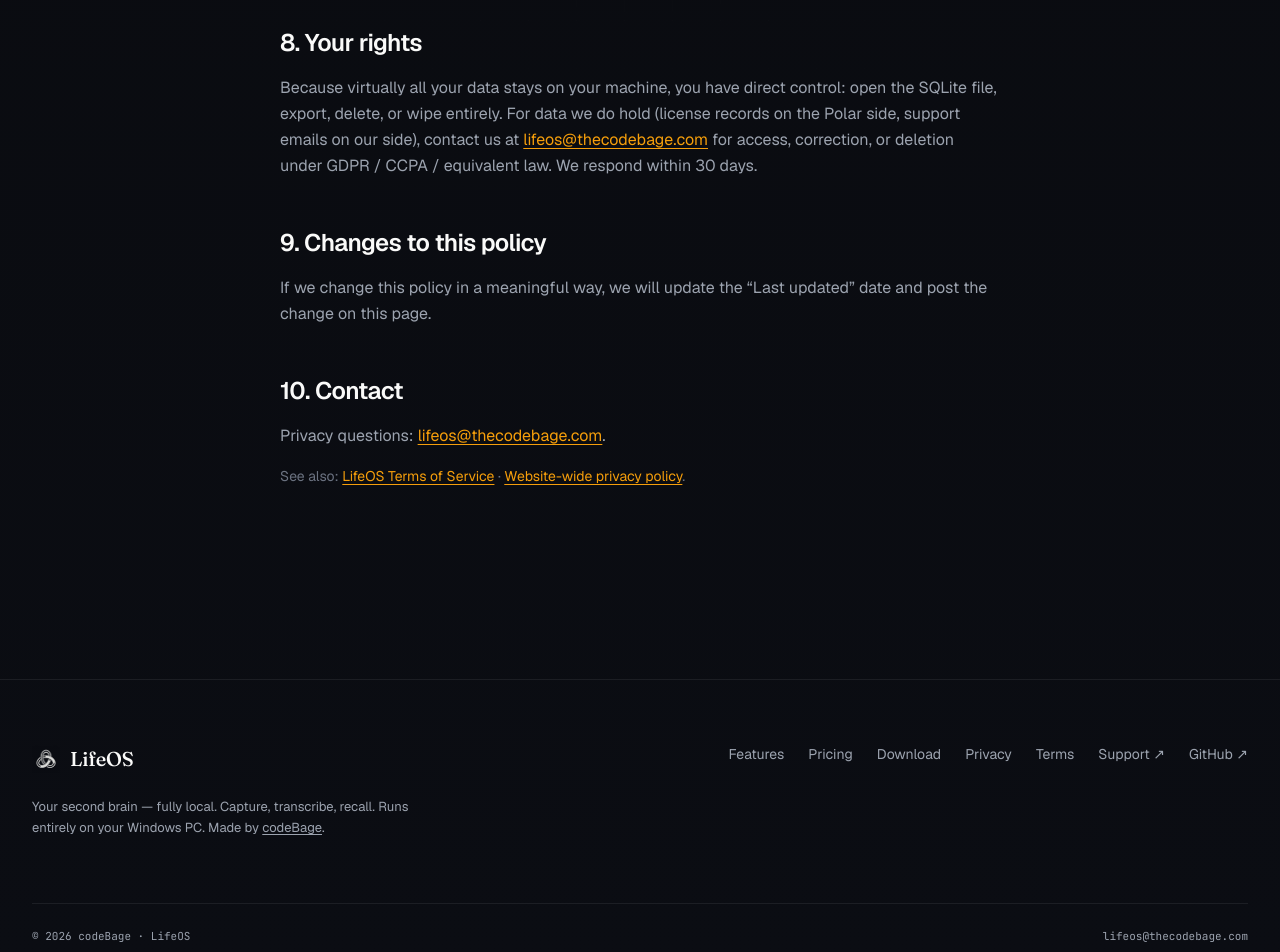
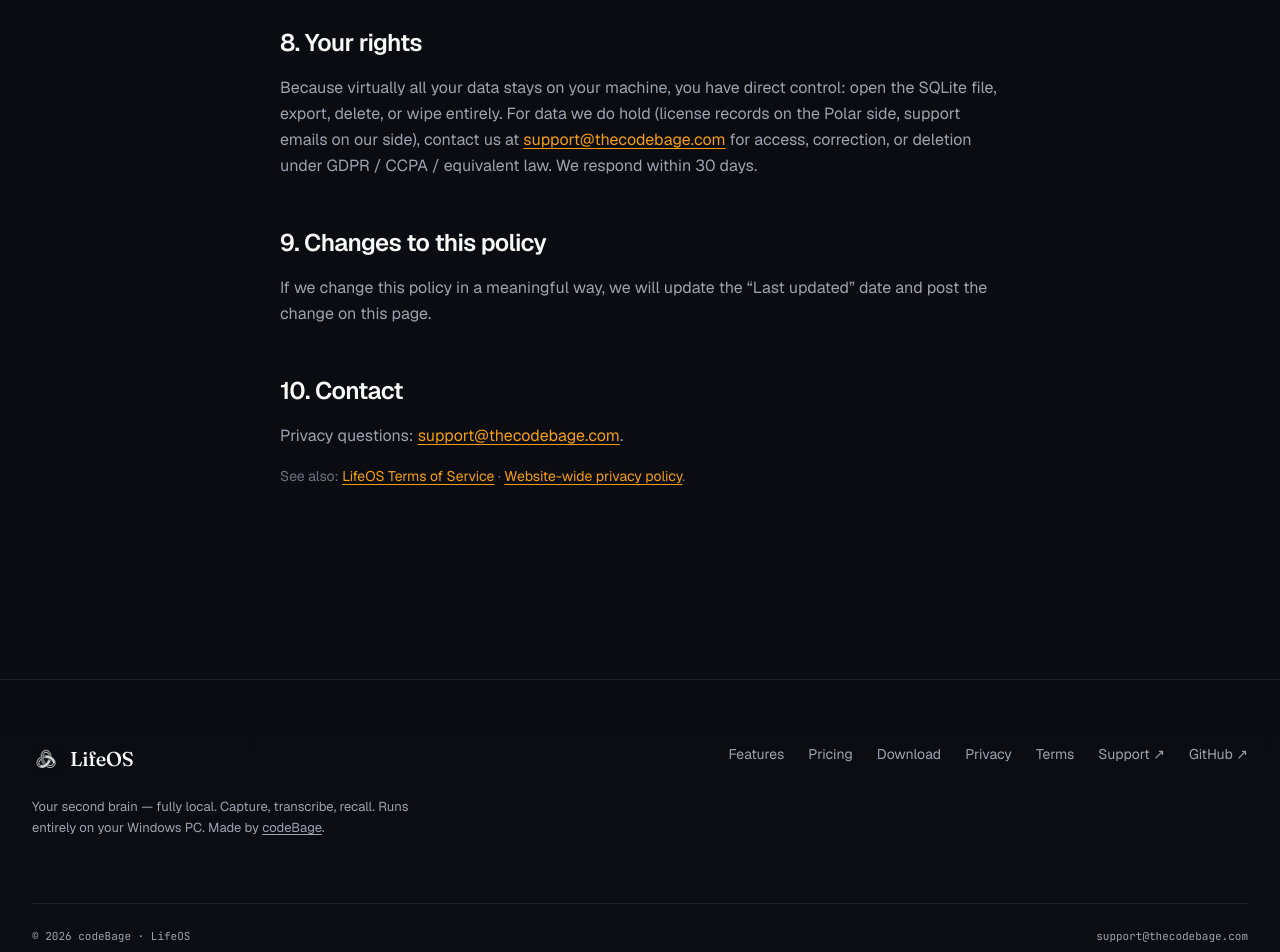
Before and after one commit to malookshah4/thecodebage.com, a Next.js app: page /lifeos/privacy in a window 1280 px wide. Shown: the part 2140-3092 px from the top of the page. Built offline with nearby package versions, Linux system fonts and the light colour scheme.

Commit message:
chore(lifeos): consolidate contact email on support@thecodebage.com

```diff
--- a/app/lifeos/privacy/page.tsx
+++ b/app/lifeos/privacy/page.tsx
@@ -102,7 +102,7 @@
         <h2>5. Email contact</h2>
         <p>
           When you email{" "}
-          <a href="mailto:lifeos@thecodebage.com">lifeos@thecodebage.com</a> or{" "}
+          <a href="mailto:support@thecodebage.com">support@thecodebage.com</a> or{" "}
           <a href="mailto:support@thecodebage.com">support@thecodebage.com</a>,
           your message is forwarded by Cloudflare Email Routing to an inbox we
           monitor. We use the contents only to respond and to improve the
@@ -129,7 +129,7 @@
           control: open the SQLite file, export, delete, or wipe entirely. For data
           we do hold (license records on the Polar side, support emails on our
           side), contact us at{" "}
-          <a href="mailto:lifeos@thecodebage.com">lifeos@thecodebage.com</a> for
+          <a href="mailto:support@thecodebage.com">support@thecodebage.com</a> for
           access, correction, or deletion under GDPR / CCPA / equivalent law. We
           respond within 30 days.
         </p>
@@ -143,7 +143,7 @@
         <h2>10. Contact</h2>
         <p>
           Privacy questions:{" "}
-          <a href="mailto:lifeos@thecodebage.com">lifeos@thecodebage.com</a>.
+          <a href="mailto:support@thecodebage.com">support@thecodebage.com</a>.
         </p>
 
         <p className="mt-12 text-sm text-zinc-500">
--- a/app/lifeos/terms/page.tsx
+++ b/app/lifeos/terms/page.tsx
@@ -76,7 +76,7 @@
         <p>
           You may request a full refund within <strong>14 days</strong> of
           purchase, for any reason, by emailing{" "}
-          <a href="mailto:lifeos@thecodebage.com">lifeos@thecodebage.com</a> with
+          <a href="mailto:support@thecodebage.com">support@thecodebage.com</a> with
           your Polar order ID. Upon refund, your license key is revoked and Pro
           features lock on next re-check; your local captured data is not
           touched.
@@ -165,7 +165,7 @@
         <h2>14. Contact</h2>
         <p>
           Questions about these Terms?{" "}
-          <a href="mailto:lifeos@thecodebage.com">lifeos@thecodebage.com</a>.
+          <a href="mailto:support@thecodebage.com">support@thecodebage.com</a>.
         </p>
 
         <p className="mt-12 text-sm text-zinc-500">
--- a/app/lifeos/thanks/page.tsx
+++ b/app/lifeos/thanks/page.tsx
@@ -76,10 +76,10 @@
             No email after 10 minutes, or activation throws an error? Forward your Polar
             receipt to{" "}
             <a
-              href="mailto:lifeos@thecodebage.com"
+              href="mailto:support@thecodebage.com"
               className="text-primary underline underline-offset-2"
             >
-              lifeos@thecodebage.com
+              support@thecodebage.com
             </a>
             {" "}and I&rsquo;ll sort it out same day.
           </p>
--- a/components/lifeos-footer.tsx
+++ b/components/lifeos-footer.tsx
@@ -85,7 +85,7 @@
           }}
         >
           <span>© {new Date().getFullYear()} codeBage · LifeOS</span>
-          <span>lifeos@thecodebage.com</span>
+          <span>support@thecodebage.com</span>
         </div>
       </div>
     </footer>
```
